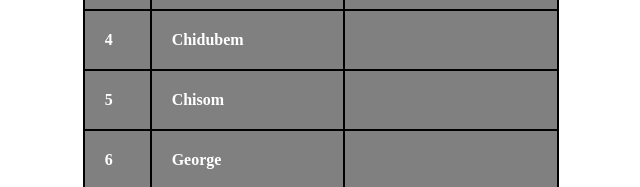
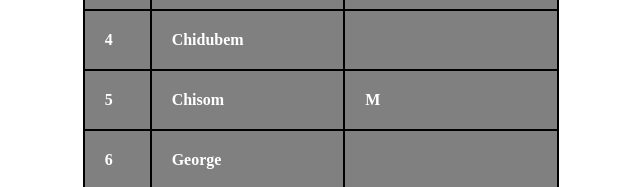
Before and after one commit to Investor-ck/Team-project, a plain HTML site: page index.html in a window 1280 px wide. Shown: the part 279-466 px from the top of the page, 319-959 px from the left. Drawn offline with Linux system fonts and the light colour scheme.

Commit message:
Updated my file

```diff
--- a/index.html
+++ b/index.html
@@ -63,7 +63,7 @@
               <tr>
                 <td>5</td>
                 <td>Chisom</td>
-                <td></td>
+                <td>M</td>
             </tr>
 
               <tr>
```
